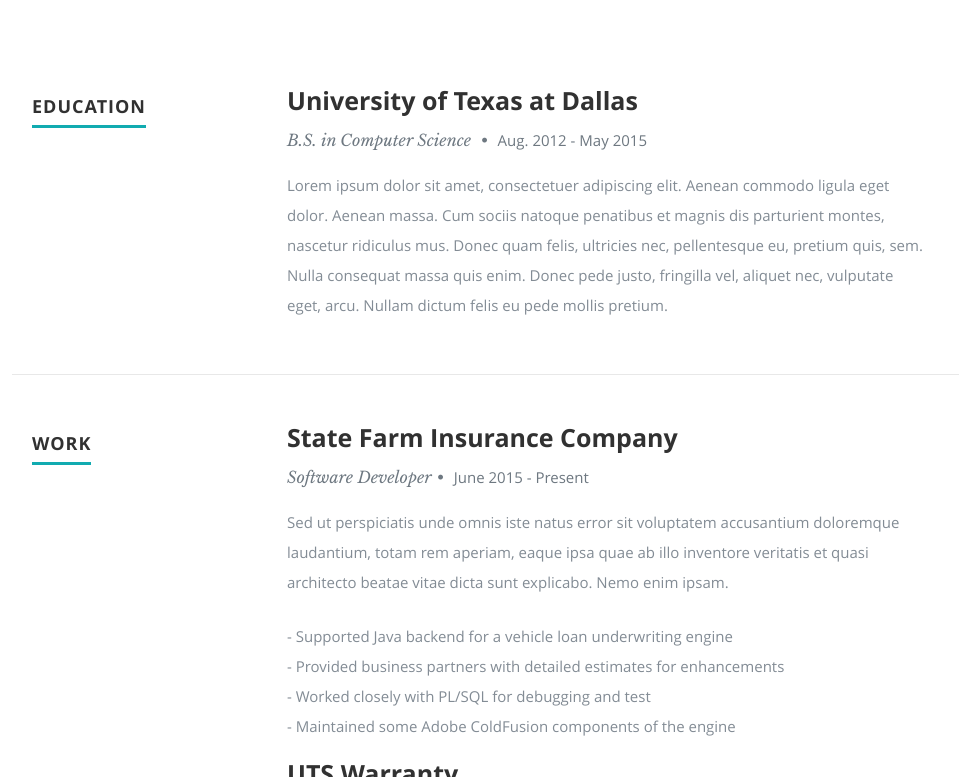
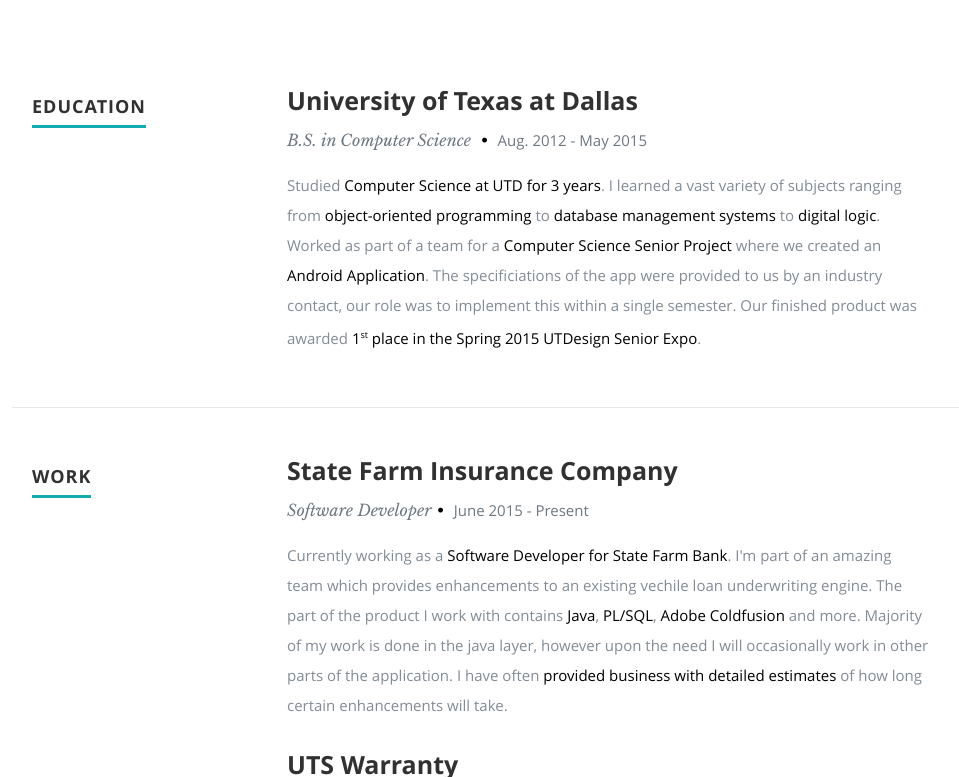
Before and after one commit to Alankrut/alankrut.github.io, a Jekyll site: the page index.html, which Jekyll copies as it is, in a window 1280 px wide and 900 px high, scrolled down 781 px, cut to the strip 123-900 px from the top of the window. Shown: the whole strip, without its empty margins (118-1077 px from the left). Built offline with Jekyll 4.4.1, drawn with Linux system fonts in a browser that asks for light colours; nearby versions of some CDN libraries; some of the changed text lies outside the part shown.

Commit message:
Adding info
Updated education and work section. Added css styling for <sup>

```diff
--- a/css/layout.css
+++ b/css/layout.css
@@ -27,6 +27,11 @@
 /* ------------------------------------------------------------------ */
 /* b. Header Styles
 /* ------------------------------------------------------------------ */
+
+sup {
+    font-size:xx-small;
+    vertical-align:super;
+}
 
 header {
    position: relative;
@@ -263,7 +268,9 @@
 #resume h3 {
    font: 25px/30px 'opensans-bold', sans-serif;
 }
-
+#resume p span {
+   color: #000;
+}
 #resume .header-col { padding-top: 9px; }
 #resume .main-col { padding-right: 10%; }
 
--- a/index.html
+++ b/index.html
@@ -89,10 +89,7 @@
                       <p class="info">B.S. in Computer Science <span>&bull;</span> <em class="date">Aug. 2012 - May 2015</em></p>
 
                       <p>
-                      Lorem ipsum dolor sit amet, consectetuer adipiscing elit. Aenean commodo ligula eget dolor. Aenean massa.
-                      Cum sociis natoque penatibus et magnis dis parturient montes, nascetur ridiculus mus. Donec quam felis,
-                      ultricies nec, pellentesque eu, pretium quis, sem. Nulla consequat massa quis enim.
-                      Donec pede justo, fringilla vel, aliquet nec, vulputate eget, arcu. Nullam dictum felis eu pede mollis pretium.
+                      Studied <span>Computer Science at UTD for 3 years</span>. I learned a vast variety of subjects ranging from <span>object-oriented programming</span> to <span>database management systems</span> to <span>digital logic</span>. Worked as part of a team for a <span>Computer Science Senior Project</span> where we created an <span>Android Application</span>. The specificiations of the app were provided to us by an industry contact, our role was to implement this within a single semester. Our finished product was awarded <span>1<sup>st</sup> place in the Spring 2015 UTDesign Senior Expo</span>.
                       </p>
                     </div>
                 </div> <!-- item end -->
@@ -113,28 +110,18 @@
                         <h3>State Farm Insurance Company</h3>
                         <p class="info">Software Developer<span>&bull;</span> <em class="date">June 2015 - Present</em></p>
                         <p>
-                        Sed ut perspiciatis unde omnis iste natus error sit voluptatem accusantium doloremque laudantium, totam rem aperiam, eaque ipsa quae ab illo inventore veritatis et quasi architecto beatae vitae dicta sunt explicabo. Nemo enim ipsam.
+                            Currently working as a <span>Software Developer for State Farm Bank</span>. I'm part of an amazing team which provides enhancements to an existing vechile loan underwriting engine. The part of the product I work with contains <span>Java</span>, <span>PL/SQL</span>, <span>Adobe Coldfusion</span> and more. Majority of my work is done in the java layer, however upon the need I will occasionally work in other parts of the application. I have often <span>provided business with detailed estimates</span> of how long certain enhancements will take.
                         </p>
-                        <ul>
-                            <li>- Supported Java backend for a vehicle loan underwriting engine</li>
-                            <li>- Provided business partners with detailed estimates for enhancements</li>
-                            <li>- Worked closely with PL/SQL for debugging and test</li>
-                            <li>- Maintained some Adobe ColdFusion components of the engine</li>
-                        </ul>
                     </div>
                 </div> <!-- item end -->
 
                 <div class="row item">
                     <div class="twelve columns">
-
                         <h3>UTS Warranty</h3>
-                            <p class="info">Intern Developer <span>&bull;</span> <em class="date">Apr. 2013 - Nov. 2014</em></p>
-                            <p>Sed ut perspiciatis unde omnis iste natus error sit voluptatem accusantium doloremque laudantium, totam rem aperiam, eaque ipsa quae ab illo inventore veritatis et quasi architecto beatae vitae dicta sunt explicabo. Nemo enim ipsam.</p>
-                            <ul>
-                                <li>- Developed Android client for company’s web services</li>
-                                <li>- Integrated JSON parsing into Android app</li>
-                                <li>- Worked closely with MS SQL to ensure data integrity</li>
-                            </ul>
+                        <p class="info">Intern Developer <span>&bull;</span> <em class="date">Apr. 2013 - Nov. 2014</em></p>
+                        <p>
+                            Worked as an <span>Intern Developer for UTS Warranty</span>. The company had a web presence for its technician, but wanted to expand to a mobile for ease of access. I was hired to write the <span>Android Application</span> which connected to the company's existing webservices so that agents had better access to the software. Application was written in <span>Java</span>, utilized <span>XML</span> for UI, and <span>mySQL</span> as the DBMS.
+                        </p>
                     </div>
                 </div> <!-- item end -->
             </div> <!-- main-col end -->
```
